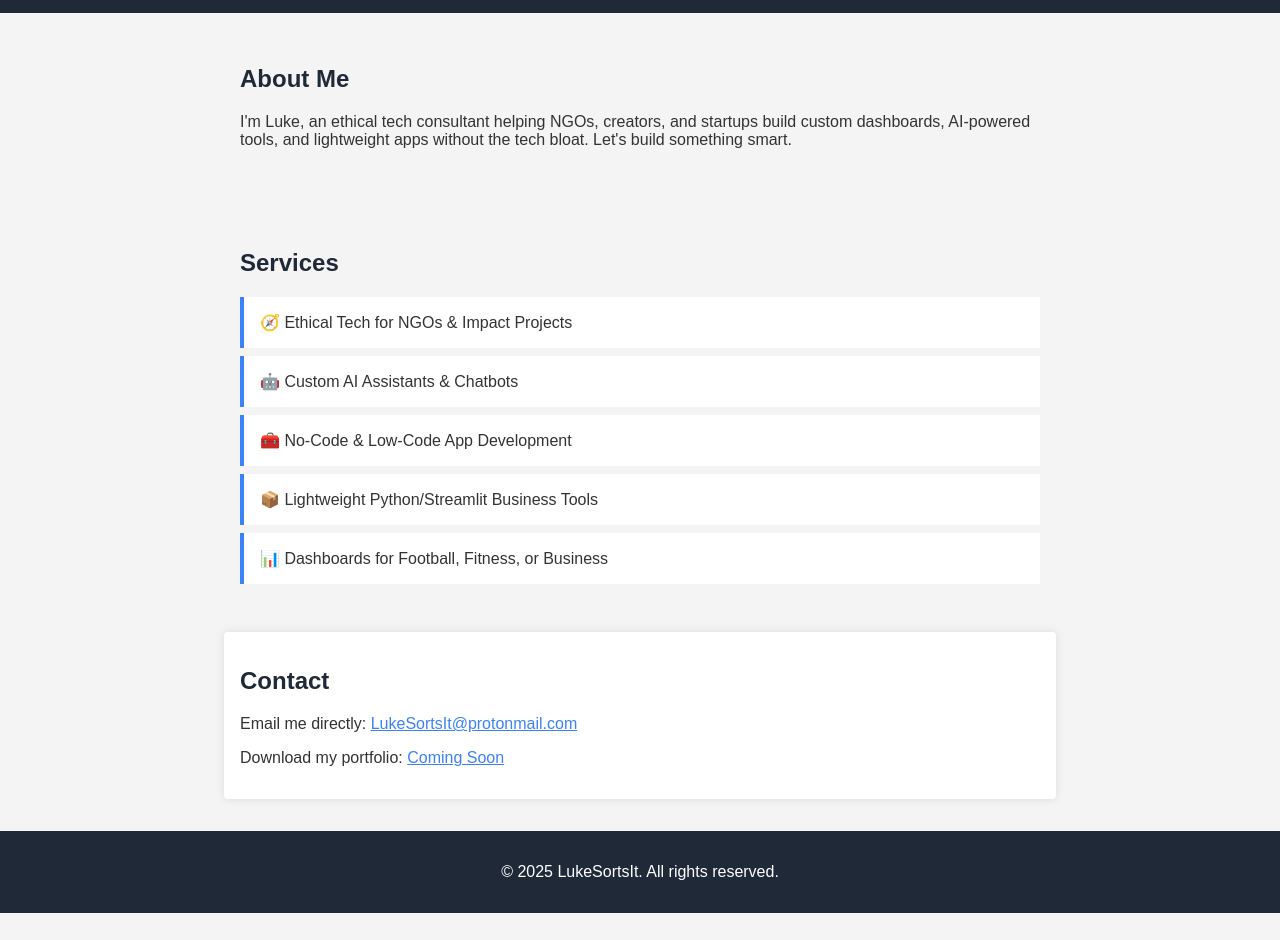
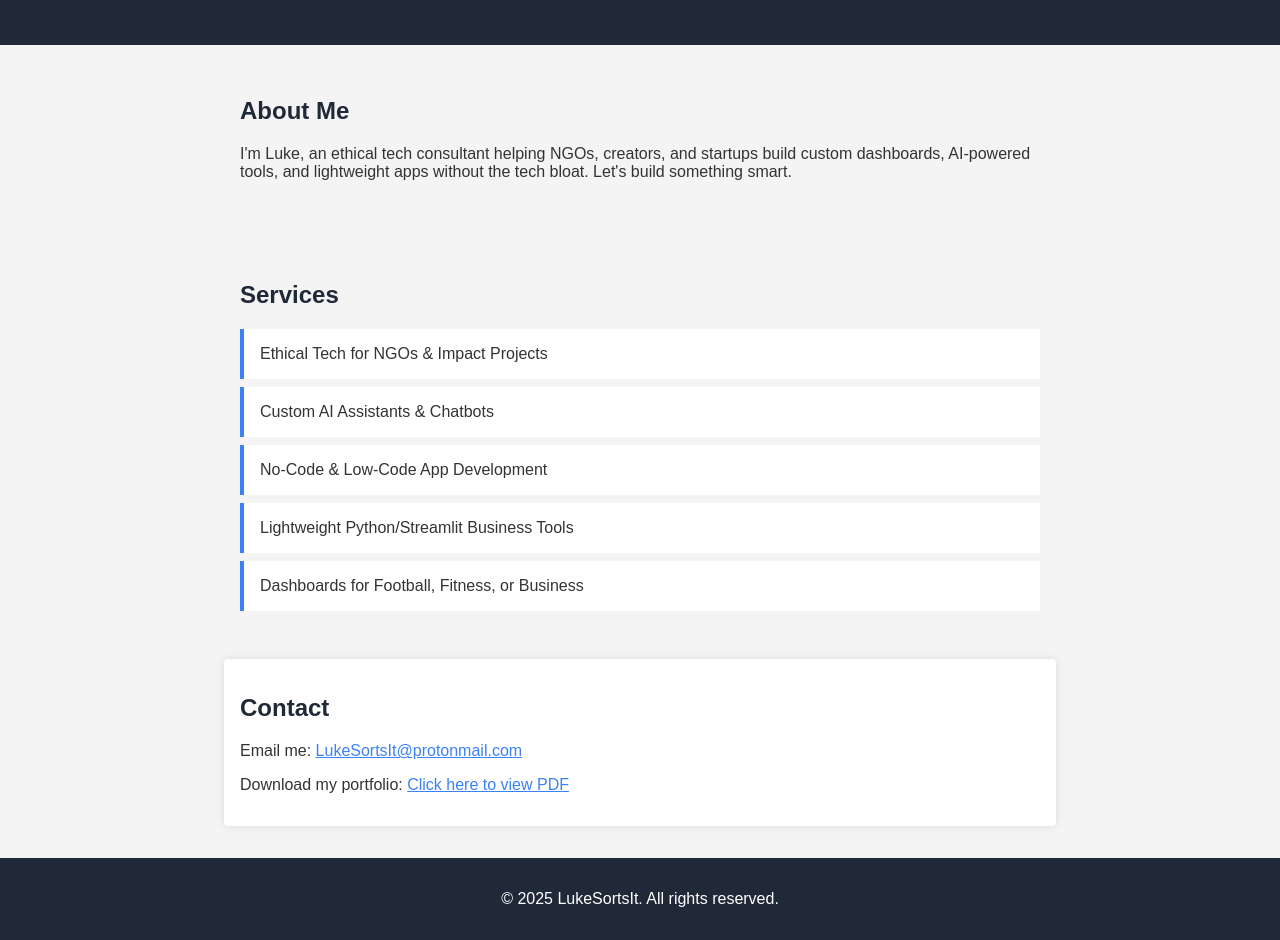
Before and after one commit to Yanited02/lukesortsit-site, a plain HTML site: page index.html in a window 1280 px wide. Shown: the part 133-1073 px from the top of the page. Before the commit the page ends 1046 px from the top, so only its background shows below. Drawn offline with Linux system fonts and the light colour scheme.

Commit message:
Update index.html

```diff
--- a/index.html
+++ b/index.html
@@ -4,6 +4,7 @@
   <meta charset="UTF-8" />
   <meta name="viewport" content="width=device-width, initial-scale=1.0" />
   <title>LukeSortsIt | Ethical Tech Consultant</title>
+  <link rel="icon" type="image/png" href="https://cdn-icons-png.flaticon.com/512/747/747376.png" />
   <style>
     body {
       font-family: Arial, sans-serif;
@@ -11,37 +12,47 @@
       padding: 0;
       background: #f4f4f4;
       color: #333;
+      scroll-behavior: smooth;
     }
+
     header {
       background: #1f2937;
       color: white;
-      padding: 1rem;
+      padding: 2rem 1rem;
       text-align: center;
+      animation: fadeIn 1s ease-in;
     }
+
     section {
-      padding: 2rem;
+      padding: 2rem 1rem;
       max-width: 800px;
       margin: auto;
+      animation: fadeInUp 1s ease-out;
     }
+
     h2 {
       color: #1f2937;
     }
+
     .services ul {
       list-style: none;
       padding: 0;
     }
+
     .services li {
       background: #fff;
       margin: 0.5rem 0;
       padding: 1rem;
       border-left: 4px solid #3b82f6;
     }
+
     .contact {
       background: #fff;
       padding: 1rem;
       border-radius: 4px;
       box-shadow: 0 0 10px rgba(0, 0, 0, 0.1);
     }
+
     footer {
       background: #1f2937;
       color: white;
@@ -49,8 +60,25 @@
       padding: 1rem;
       margin-top: 2rem;
     }
+
     a {
       color: #3b82f6;
+    }
+
+    @keyframes fadeIn {
+      0% { opacity: 0; }
+      100% { opacity: 1; }
+    }
+
+    @keyframes fadeInUp {
+      0% { opacity: 0; transform: translateY(20px); }
+      100% { opacity: 1; transform: translateY(0); }
+    }
+
+    @media (max-width: 600px) {
+      header, section {
+        padding: 1rem;
+      }
     }
   </style>
 </head>
@@ -71,18 +99,22 @@
   <section class="services">
     <h2>Services</h2>
     <ul>
-      <li>🧭 Ethical Tech for NGOs & Impact Projects</li>
-      <li>🤖 Custom AI Assistants & Chatbots</li>
-      <li>🧰 No-Code & Low-Code App Development</li>
-      <li>📦 Lightweight Python/Streamlit Business Tools</li>
-      <li>📊 Dashboards for Football, Fitness, or Business</li>
+      <li>Ethical Tech for NGOs & Impact Projects</li>
+      <li>Custom AI Assistants & Chatbots</li>
+      <li>No-Code & Low-Code App Development</li>
+      <li>Lightweight Python/Streamlit Business Tools</li>
+      <li>Dashboards for Football, Fitness, or Business</li>
     </ul>
   </section>
 
   <section class="contact">
     <h2>Contact</h2>
-    <p>Email me directly: <a href="mailto:LukeSortsIt@protonmail.com">LukeSortsIt@protonmail.com</a></p>
-    <p>Download my portfolio: <a href="#">Coming Soon</a></p>
+    <p>Email me: <a href="mailto:LukeSortsIt@protonmail.com">LukeSortsIt@protonmail.com</a></p>
+    <p>Download my portfolio:
+      <a href="https://yanited02.github.io/lukesortsit-site/LukeSortsIt_Portfolio.pdf" target="_blank">
+        Click here to view PDF
+      </a>
+    </p>
   </section>
 
   <footer>
```
